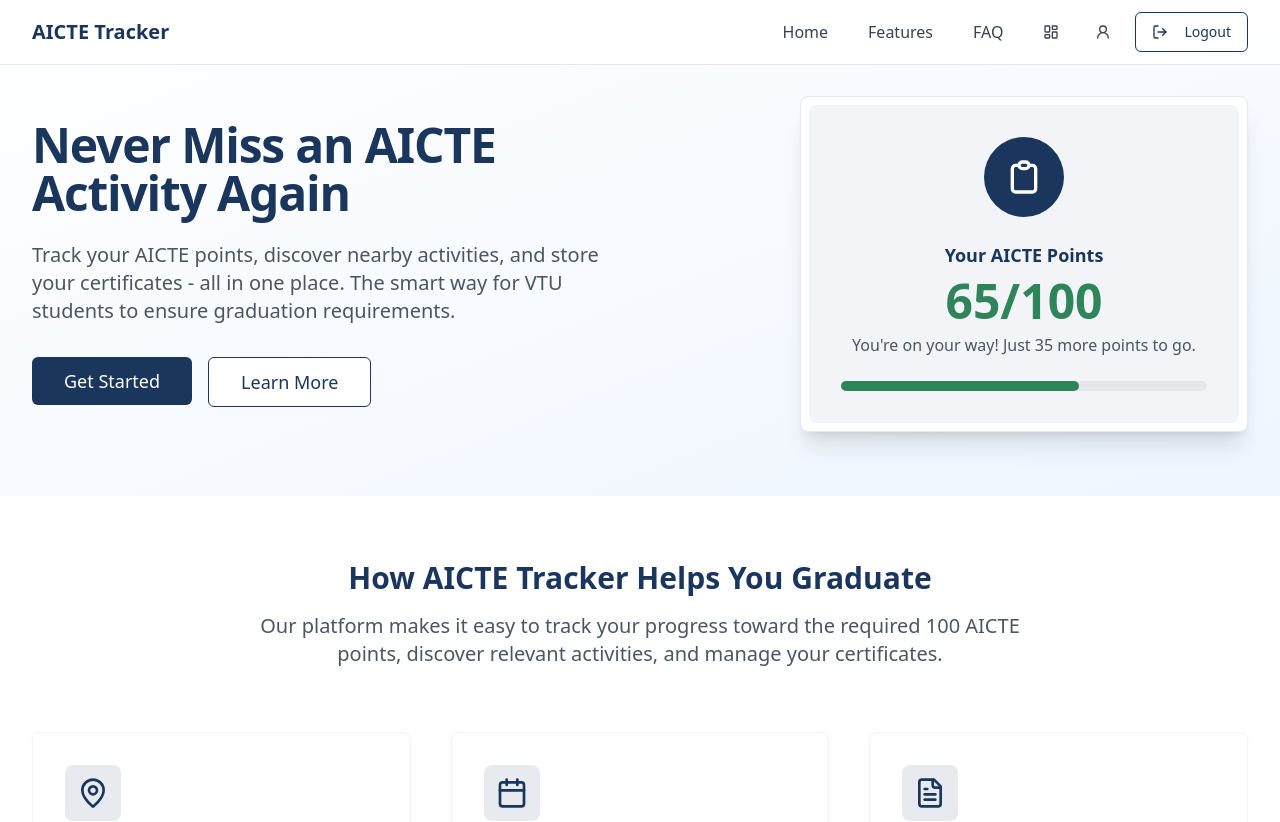
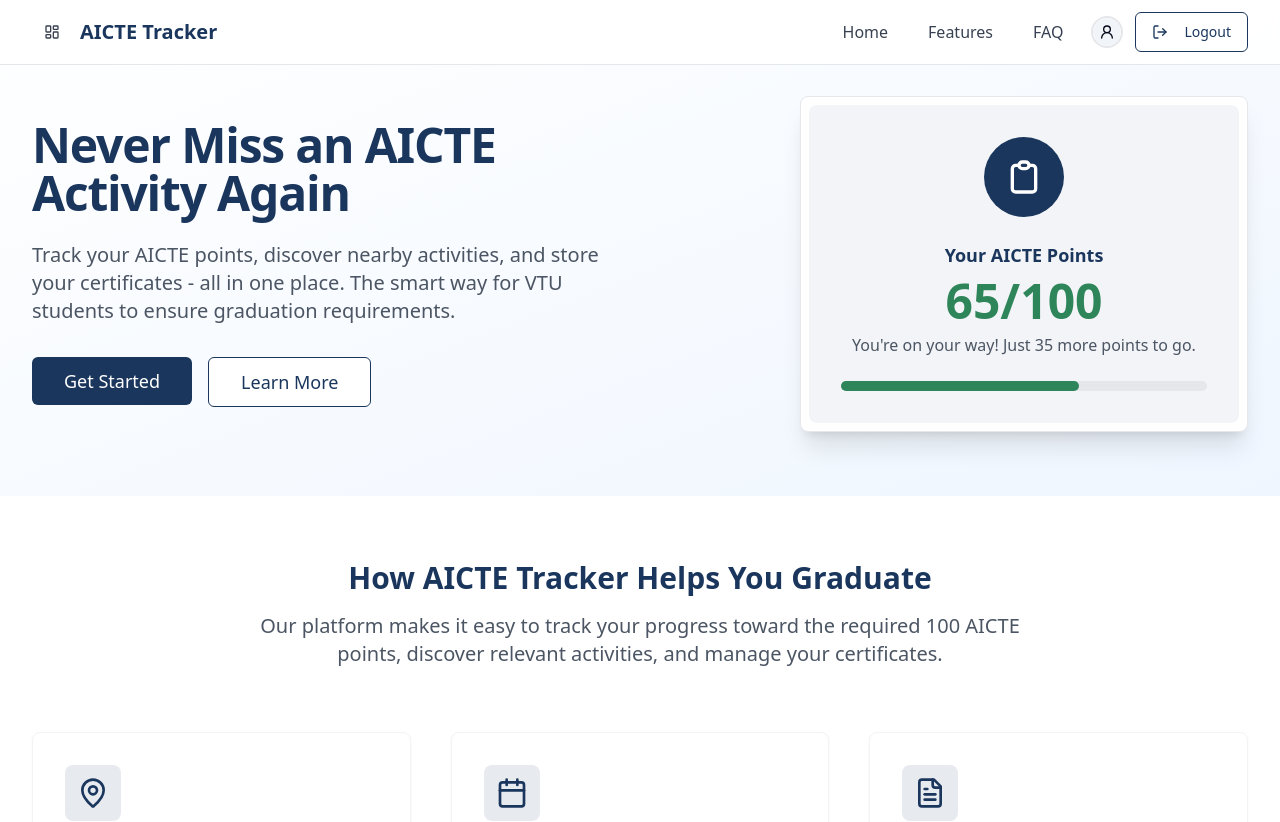
Before and after one commit to SakshiAwasthi19/aicte-alert-vtu-beacon, a React (Vite) app: page / in a window 1280 px wide. Shown: the top 822 px of the page. Built offline with nearby package versions, Linux system fonts and the light colour scheme.

Commit message:
feat: Update Navbar icons
- Added a dashboard icon to the leftmost corner of the navbar.
- Changed the profile icon to a circular shape.

```diff
--- a/src/components/Navbar.tsx
+++ b/src/components/Navbar.tsx
@@ -7,13 +7,18 @@ import {
   UserRound,
   LayoutDashboard
 } from 'lucide-react';
+import { Avatar, AvatarFallback } from '@/components/ui/avatar';
 
 const Navbar = () => {
   return (
     <nav className="fixed top-0 left-0 right-0 z-50 bg-white/90 backdrop-blur-sm border-b border-gray-200">
       <div className="max-w-7xl mx-auto px-4 sm:px-6 lg:px-8">
         <div className="flex justify-between items-center h-16">
-          <div className="flex-shrink-0 flex items-center">
+          <div className="flex items-center">
+            <Button variant="ghost" size="icon" className="mr-2 text-gray-700 hover:text-vtu-blue">
+              <LayoutDashboard className="h-5 w-5" />
+              <span className="sr-only">Dashboard</span>
+            </Button>
             <span className="text-vtu-blue font-bold text-xl">AICTE Tracker</span>
           </div>
           <div className="hidden md:block">
@@ -28,14 +33,11 @@ const Navbar = () => {
                 FAQ
               </Link>
               <div className="flex items-center ml-4 space-x-3">
-                <Button variant="ghost" size="icon" className="text-gray-700 hover:text-vtu-blue">
-                  <LayoutDashboard className="h-5 w-5" />
-                  <span className="sr-only">Dashboard</span>
-                </Button>
-                <Button variant="ghost" size="icon" className="text-gray-700 hover:text-vtu-blue">
-                  <UserRound className="h-5 w-5" />
-                  <span className="sr-only">Profile</span>
-                </Button>
+                <Avatar className="h-8 w-8 border-2 border-gray-200">
+                  <AvatarFallback>
+                    <UserRound className="h-4 w-4" />
+                  </AvatarFallback>
+                </Avatar>
                 <Button variant="outline" className="border-vtu-blue text-vtu-blue hover:bg-vtu-blue hover:text-white">
                   <LogOut className="h-4 w-4 mr-2" />
                   Logout
@@ -44,14 +46,11 @@ const Navbar = () => {
             </div>
           </div>
           <div className="md:hidden flex items-center space-x-2">
-            <Button variant="ghost" size="icon" className="text-gray-700 hover:text-vtu-blue">
-              <LayoutDashboard className="h-5 w-5" />
-              <span className="sr-only">Dashboard</span>
-            </Button>
-            <Button variant="ghost" size="icon" className="text-gray-700 hover:text-vtu-blue">
-              <UserRound className="h-5 w-5" />
-              <span className="sr-only">Profile</span>
-            </Button>
+            <Avatar className="h-7 w-7 border border-gray-200">
+              <AvatarFallback>
+                <UserRound className="h-3.5 w-3.5" />
+              </AvatarFallback>
+            </Avatar>
             <Button variant="ghost" size="sm">
               Menu
             </Button>
```
